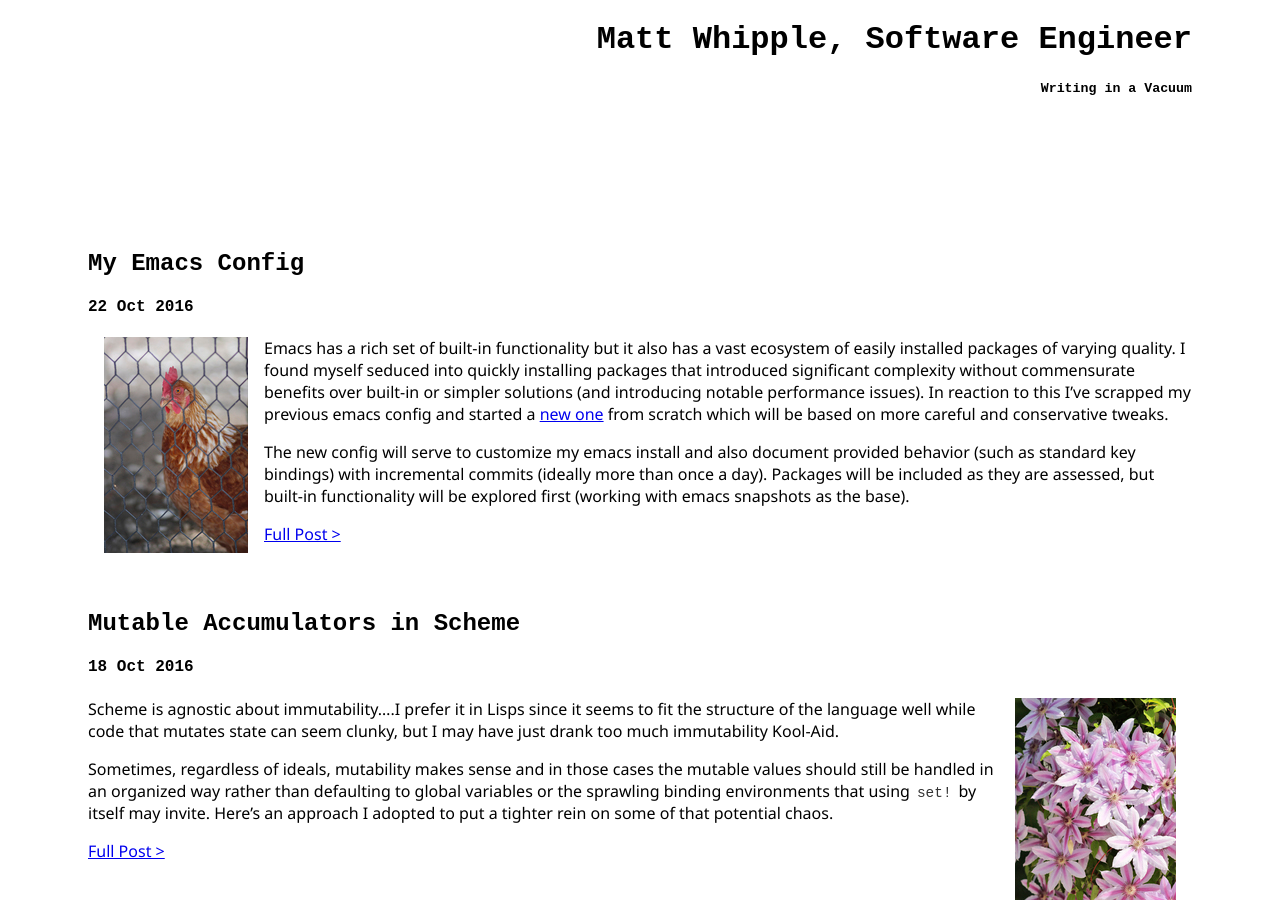
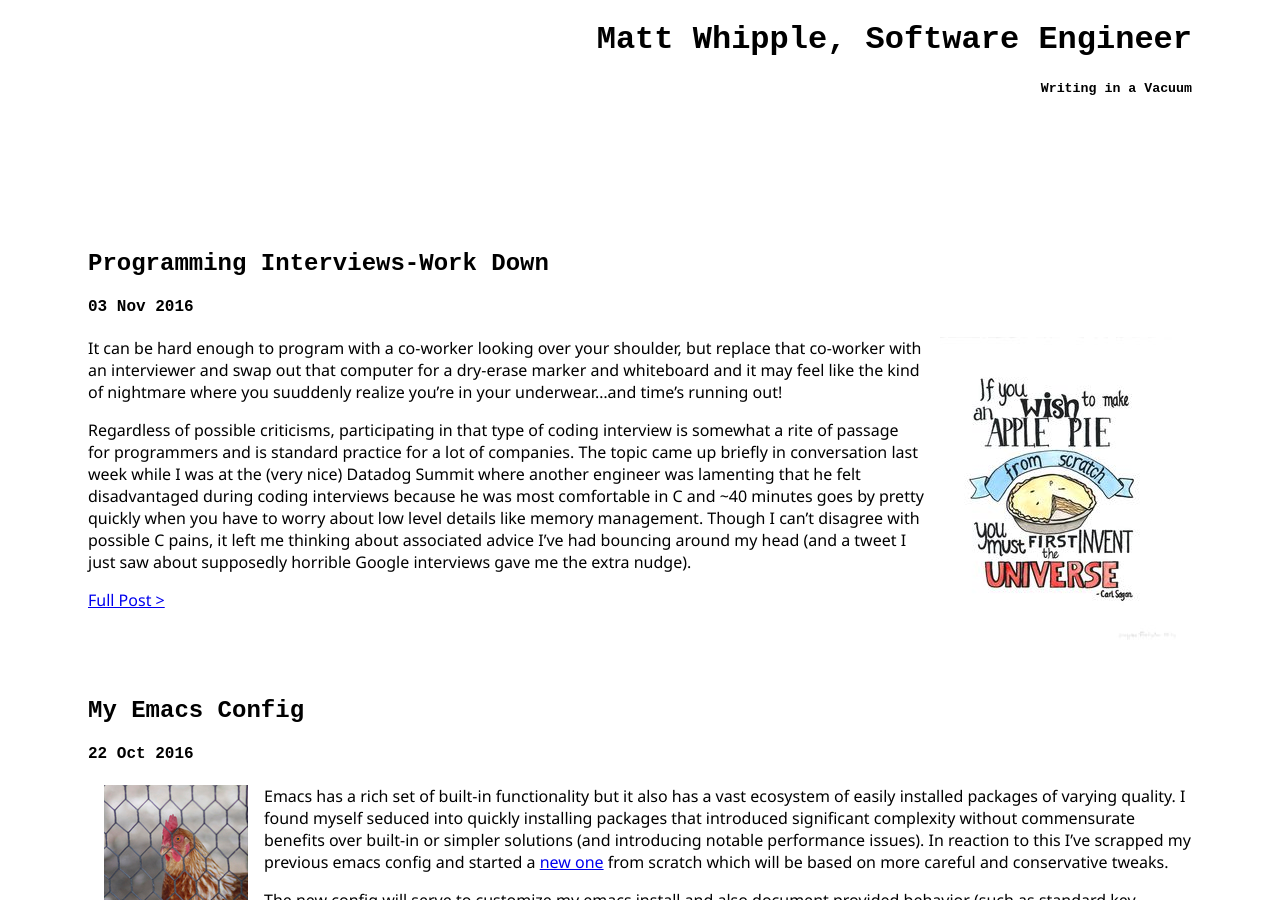
Before and after one commit to mwhipple/old_mwhipple.github.io, a Jekyll site: the page built from index.html, in a window 1280 px wide and 900 px high. Built offline with Jekyll 4.4.1, drawn with Linux system fonts in a browser that asks for light colours; some web fonts are replaced; the list of posts is cut into pages by our own code; some of the changed text lies outside the part shown.

Commit message:
top down programming interview; feed

```diff
--- a/_config.yml
+++ b/_config.yml
@@ -9,6 +9,9 @@ paginate: 5
 kramdown:
   input: GFM
 
+gems:
+  - jekyll-feed
+
 defaults:
   - scope:
       path: ""
--- a/_layouts/default.html
+++ b/_layouts/default.html
@@ -4,6 +4,7 @@
   <title>Matt Whipple, Software Engineer</title>
   <meta charset="utf-8"/>
   <link rel="stylesheet" href="/css/site.css"/>
+  {% feed_meta %}
   <link href="https://fonts.googleapis.com/css?family=Droid+Sans+Mono|Noto+Sans"
         rel="stylesheet"/>
 </head>
--- /dev/null
+++ b/_posts/2016-11-03-Programming_Interviews.md
@@ -0,0 +1,65 @@
+---
+title: Programming Interviews-Work Down
+---
+
+<div class="post-img fr">
+	<img src="/images/apple-pie.jpg"
+		title="Use the imaginary mix"/>
+</div>
+
+It can be hard enough to program with a co-worker looking over your
+shoulder, but replace that co-worker with an interviewer and swap out
+that computer for a dry-erase marker and whiteboard and it may
+feel like the kind of nightmare where you suuddenly realize you're in
+your underwear...and time's running out!
+
+Regardless of possible criticisms, participating in that type
+of coding interview is somewhat a rite of passage for
+programmers and is standard practice for a lot of companies.
+The topic came up briefly in conversation last week while I
+was at the (very nice) Datadog Summit where another engineer was
+lamenting that he felt disadvantaged during coding interviews because
+he was most comfortable in C and ~40 minutes goes by pretty quickly
+when you have to worry about low level details like memory management.
+Though I can't disagree with possible C pains, it left me thinking about
+associated advice I've had bouncing around my
+head (and a tweet I just saw about supposedly horrible Google
+interviews gave me the extra nudge).
+
+<!--more-->
+
+The simplified version of the advice is to tackle programming
+interview questions from the top down. The combination of the question
+asked and the biases of the interviewer generally lead to some of the
+code being particularly valuable to cover and so you don't want to get
+lost implementing all the supporting noise. To phrase it more
+accurately: write to the proper level of abstraction for the presented
+question. If you're asked some kind of question that involves
+knapsack-y dynamic programming then focus on the core algorithm first
+and pretend whatever supporting functions you may need are already
+available to be called. Approach the work in a way
+that allows you to cut to the core of the question being
+asked as quickly as possible so it can be handled without rushing,
+then work your way down and start to implement some of those imaginary
+functions. That should not only help remove some of the time crunch
+but it also provides the
+incredibly valuable option of _not having to actually do things_. If
+you've solved the heart of the problem well, then the interviewer may give
+you a pass on some of the other stuff, may selectively choose other
+bits, or may just ask for a verbal description rather than the far
+more time consuming whiteboarding.
+If the question is on a lower level
+of abstraction (like implementing data structures) then there's far
+less room to use imaginary placeholder functions and there's more
+likely to be focus on the nitty gritty details...but it's still worth
+deferring any grunt work that's going to siphon off your time (and
+the worst that can happen is you just have to do it later).
+
+Sooner or later I'll discipline myself to write code that way normally
+instead of bouncing all over the place (which doesn't play out too
+well on a whiteboard with messy handwriting).
+The above approach has had very good
+results for me in the past when I've been organized enough to do it
+...call an imaginary object while describing its behavior and
+save 5 minutes here and there....possibly leave enough time to be
+given another programming puzzle (yey).
--- a/mw-website.org
+++ b/mw-website.org
@@ -30,3 +30,4 @@ Art of the MOP
 ** TODO jekyll SEO tag plugin
 ** TODO links directly to github sources
 ** TODO Emoji
+** TODO AMP
```
Also changed, not shown: images/apple-pie.jpg (added).
